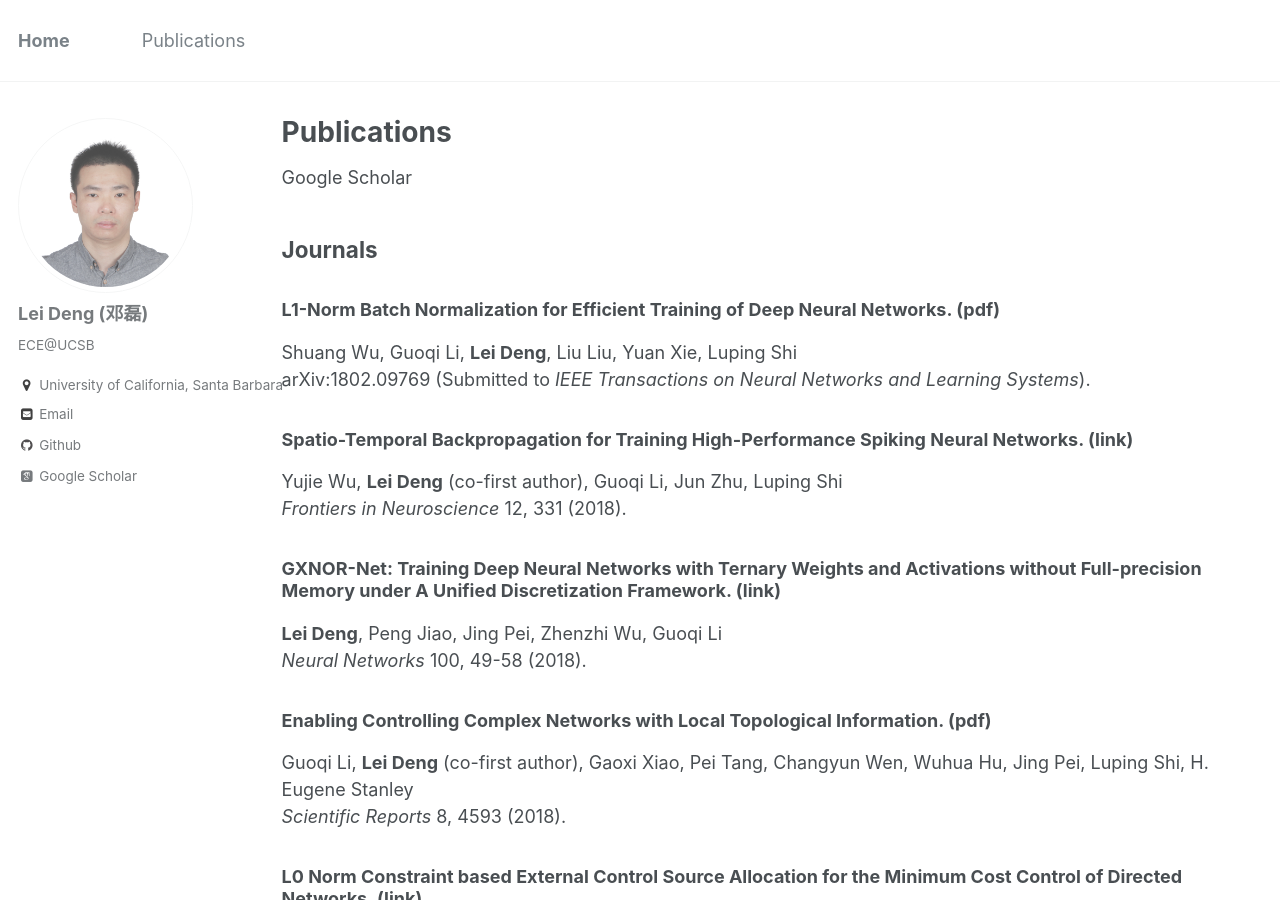
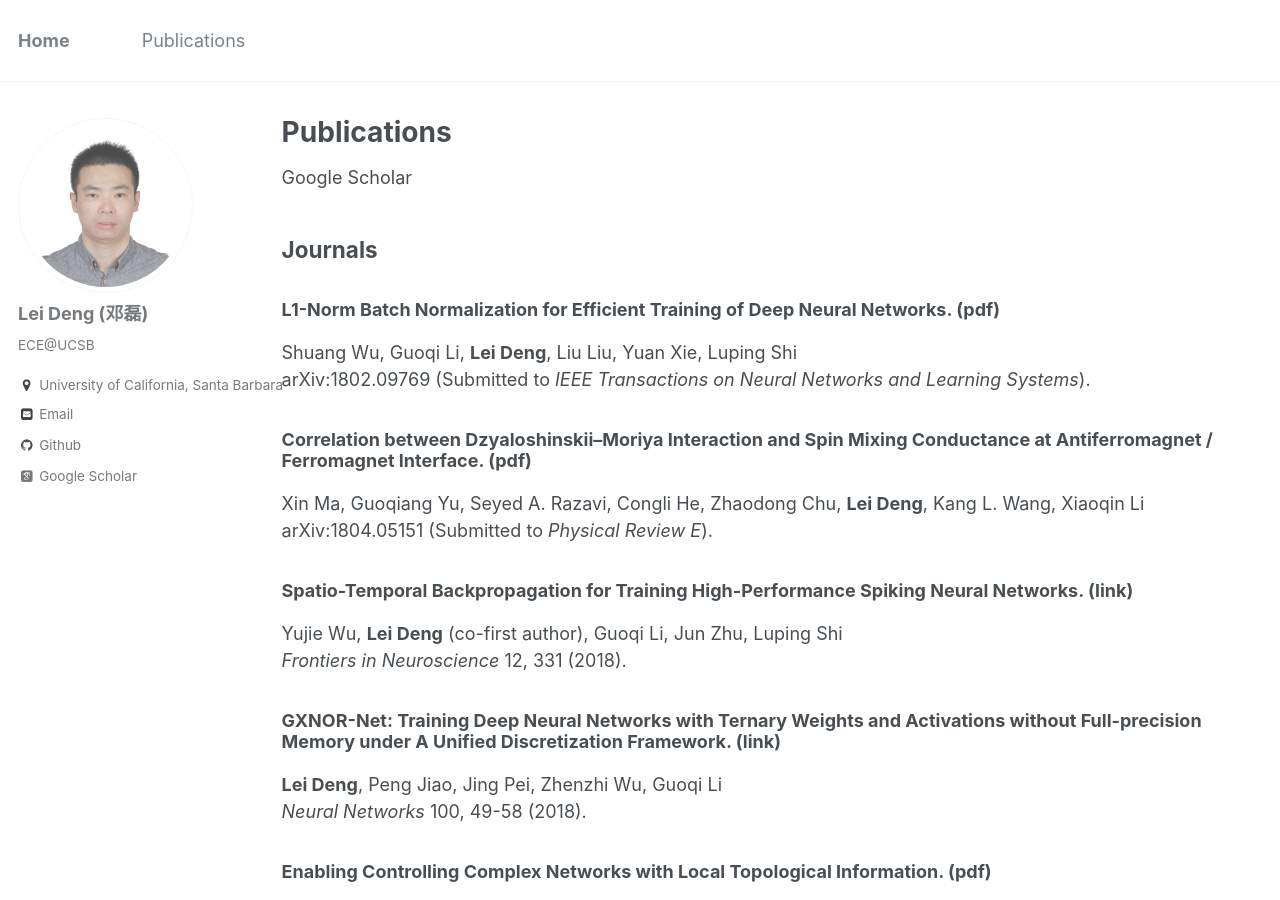
Before and after one commit to dllfei/dllfei.github.io, a Jekyll site: the page built from _pages/publications.md, in a window 1280 px wide and 900 px high. Built offline with Jekyll 4.4.1, drawn with Linux system fonts in a browser that asks for light colours; some web fonts are replaced.

Commit message:
Update publications.md

```diff
--- a/_pages/publications.md
+++ b/_pages/publications.md
@@ -11,6 +11,10 @@ author_profile: true
 ### L1-Norm Batch Normalization for Efficient Training of Deep Neural Networks. ([pdf](https://arxiv.org/pdf/1802.09769.pdf)) <br />
 Shuang Wu, Guoqi Li, **Lei Deng**, Liu Liu, Yuan Xie, Luping Shi <br />
 arXiv:1802.09769 (Submitted to *IEEE Transactions on Neural Networks and Learning Systems*).
+
+### Correlation between Dzyaloshinskii–Moriya Interaction and Spin Mixing Conductance at Antiferromagnet / Ferromagnet Interface. ([pdf](https://arxiv.org/ftp/arxiv/papers/1804/1804.05151.pdf)) <br />
+Xin Ma, Guoqiang Yu, Seyed A. Razavi, Congli He, Zhaodong Chu, **Lei Deng**, Kang L. Wang, Xiaoqin Li <br />
+arXiv:1804.05151 (Submitted to *Physical Review E*).
 
 ### Spatio-Temporal Backpropagation for Training High-Performance Spiking Neural Networks. ([link](https://www.frontiersin.org/articles/10.3389/fnins.2018.00331/full)) <br />
 Yujie Wu, **Lei Deng** (co-first author), Guoqi Li, Jun Zhu, Luping Shi <br />
```
